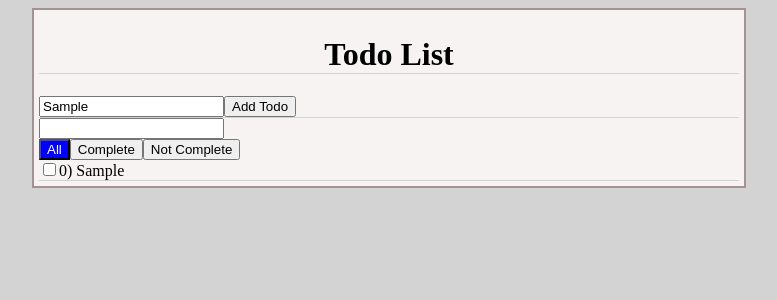
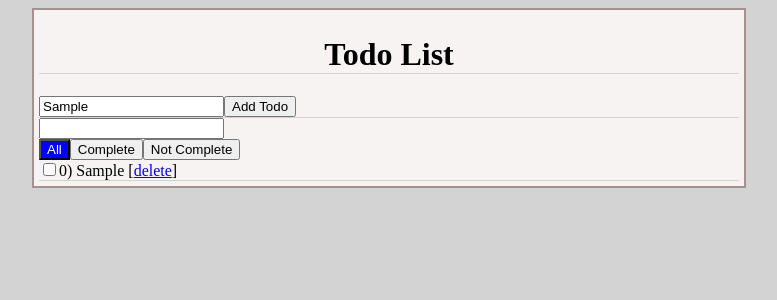
Before and after one commit to wveit/todo, a React (Create React App) app: page / in a window 1280 px wide. Both pictures are taken after typing "Sample" into the empty fields and a click on the button "Add Todo". Shown: the top 300 px of the page, without its empty margins (251-1028 px from the left). Built offline with nearby package versions, Linux system fonts and the light colour scheme.

Commit message:
Add delete todo control
Also includes refactoring and updated package-lock.json

Issue-5

```diff
--- a/src/App.js
+++ b/src/App.js
@@ -12,13 +12,9 @@ export default class App extends React.Component {
       todos: [],
       nextId: 0
     };
-
-    this.onAddTodo = this.onAddTodo.bind(this);
-    this.handleTodoToggle = this.handleTodoToggle.bind(this);
-    this.handleTodosLocalStorageRead = this.handleTodosLocalStorageRead.bind(this);
   }
 
-  onAddTodo(text) {
+  onAddTodo = text => {
     this.setState((state) => {
       const newTodo = {isComplete: false, id: state.nextId, text: text};
       const newNextId = state.nextId + 1;
@@ -26,7 +22,7 @@ export default class App extends React.Component {
     });
   }
 
-  handleTodoToggle(id) {
+  handleTodoToggle = id => {
     this.setState((state, props) => {
       const todoIndex = state.todos.findIndex(todo => todo.id === id);
       if(todoIndex === -1)
@@ -39,10 +35,18 @@ export default class App extends React.Component {
     });
   }
 
-  handleTodosLocalStorageRead(todos) {
+  handleTodosLocalStorageRead = todos => {
     const highestId = todos.reduce((highestId, todo) => todo.id > highestId ? todo.id : highestId, -1);
     const nextId = highestId + 1;
     this.setState({todos, nextId});
+  }
+
+  handleTodoDelete = id => {
+    console.log(`delete ${id}`);
+    this.setState((state, props) => {
+      const todos = this.state.todos.filter(todo => todo.id !== id);
+      return {todos};
+    });
   }
 
   render() {
@@ -50,7 +54,9 @@ export default class App extends React.Component {
       <div className="App">
         <h1>Todo List</h1>
         <NewTodoEntry onAddTodo={this.onAddTodo} value/>
-        <FilteredTodoList todos={this.state.todos} onToggleIsComplete={this.handleTodoToggle}/>
+        <FilteredTodoList todos={this.state.todos}
+                          onToggleIsComplete={this.handleTodoToggle}
+                          onDelete={this.handleTodoDelete} />
         <LocalStorageTodoSaver todos={this.state.todos} onRead={this.handleTodosLocalStorageRead}/>
       </div>
     );
--- a/src/FilteredTodoList.js
+++ b/src/FilteredTodoList.js
@@ -4,24 +4,16 @@ import TodoList from './TodoList';
 import * as constants from './constants';
 
 export default class FilteredTodoList extends React.Component {
+    state = {
+        filterText: "",
+        currentFilterSelection: constants.ALL
+    };
 
-    constructor(props) {
-        super(props);
-
-        this.state = {
-            filterText: "",
-            currentFilterSelection: constants.ALL
-        };
-
-        this.onTextChange = this.onTextChange.bind(this);
-        this.onFilterSelection = this.onFilterSelection.bind(this);
-    }
-
-    onTextChange(text) {
+    onTextChange = text => {
         this.setState({filterText: text});
     }
 
-    onFilterSelection(selection) {
+    onFilterSelection = selection => {
         this.setState({currentFilterSelection: selection});
     }
 
@@ -48,7 +40,9 @@ export default class FilteredTodoList extends React.Component {
                     filterSelection={this.state.currentFilterSelection}
                     onTextChange={this.onTextChange}
                     onFilterSelection={this.onFilterSelection} />
-            <TodoList todos={filteredTodos} onToggleIsComplete={this.props.onToggleIsComplete} />
+            <TodoList   todos={filteredTodos}
+                        onToggleIsComplete={this.props.onToggleIsComplete}
+                        onDelete={this.props.onDelete} />
         </div>
         );
     }
--- a/src/TodoItem.js
+++ b/src/TodoItem.js
@@ -8,10 +8,16 @@ export default function TodoItem(props) {
             props.onToggleIsComplete(todo.id);
     }
 
+    function handleDelete(e) {
+        if(props.onDelete)
+            props.onDelete(todo.id);
+        e.preventDefault();
+    }
+
     return (
     <div>
         <input type="checkbox" checked={todo.isComplete} onChange={onToggle}/>
-        {todo.id}) {todo.text}
+        {todo.id}) {todo.text} [<a onClick={handleDelete} href="#">delete</a>]
     </div>
     );
 }
--- a/src/TodoList.js
+++ b/src/TodoList.js
@@ -8,7 +8,8 @@ export default function TodoList(props) {
         todoItems = props.todos.map((todo) => {
             return <TodoItem key={todo.id}
                             todo={todo}
-                            onToggleIsComplete={props.onToggleIsComplete} />;
+                            onToggleIsComplete={props.onToggleIsComplete}
+                            onDelete={props.onDelete} />;
         });
     }
 
```
Also changed, not shown: 1 other file (tests, documents, lock files or other folders).
